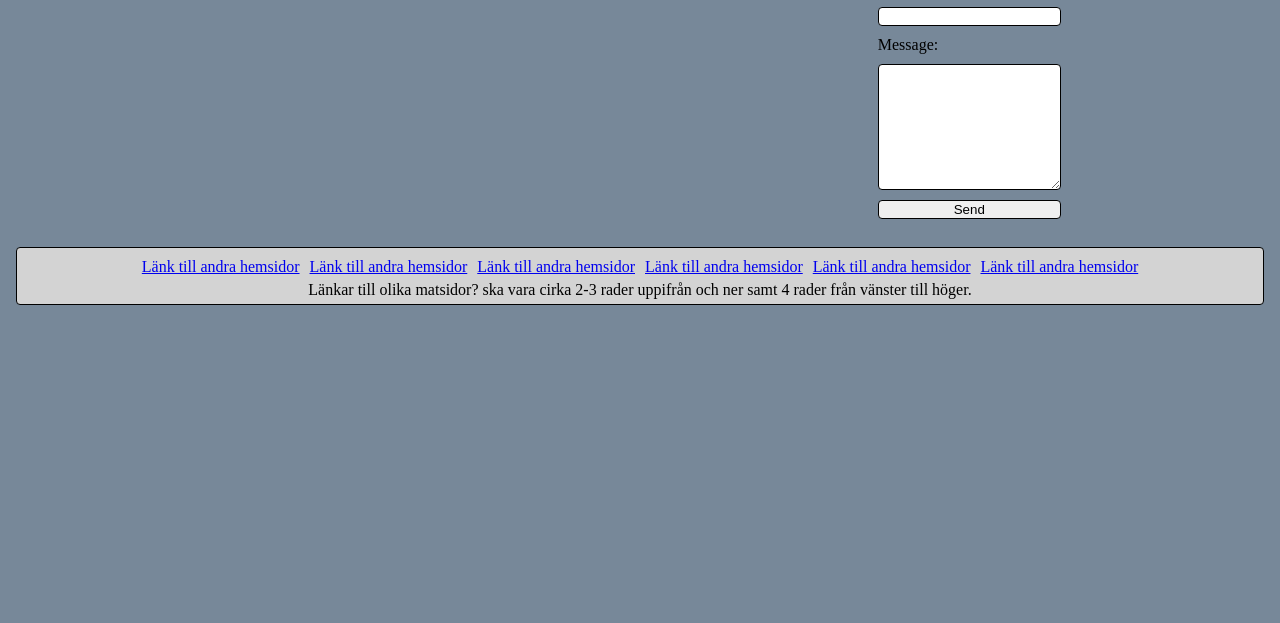
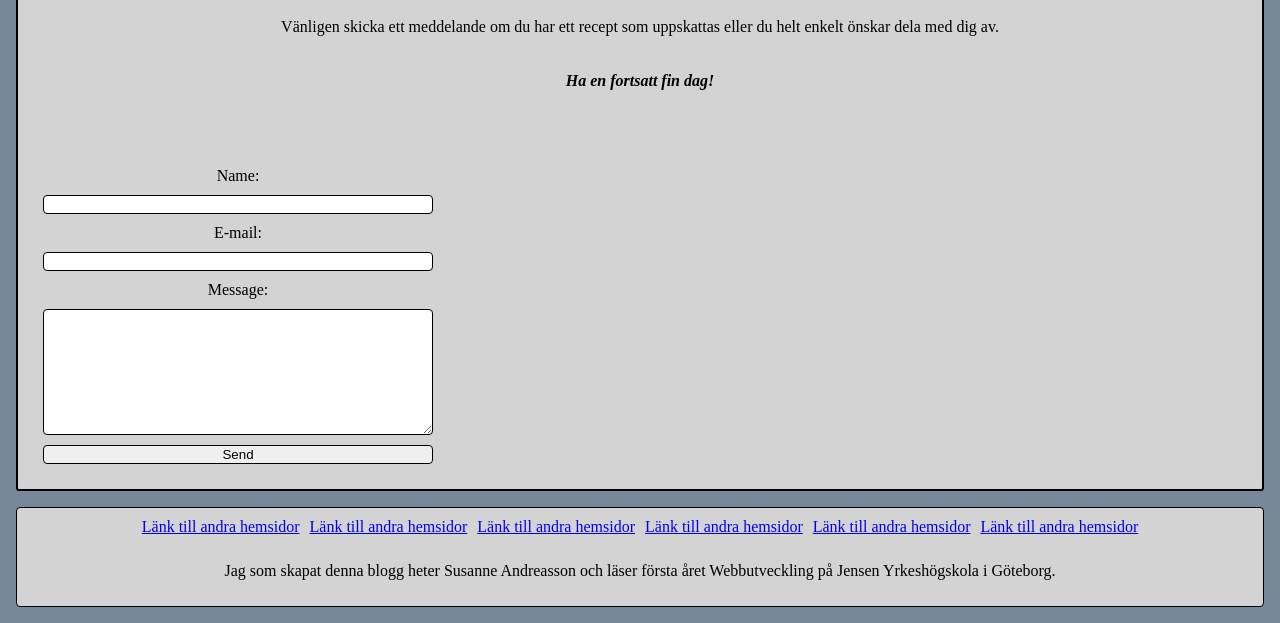
Before and after one commit to MissWicked1/MissWicked1.github.io, a plain HTML site: page contact.html in a window 1280 px wide. Shown: the part 220-843 px from the top of the page. Before the commit the page ends 800 px from the top, so only its background shows below. Drawn offline with Linux system fonts and the light colour scheme.

Commit message:
h1 styling, links and how to make the food is left

```diff
--- a/contact.html
+++ b/contact.html
@@ -26,15 +26,16 @@
 				<img src="Images/Linkedin.jpg" alt="linkedin" id="logos3" />
 			</div>
 		</header>
-			<h1>Contact</h1>
+		<div id="main">
+			<h1>Kontakta oss</h1>
 			<p>
-				Please send me a message if you have a recipe that you want to share or
-				a dish you love and want to tell me about. <br /><br />
+				Vänligen skicka ett meddelande om du har ett recept som uppskattas eller
+				du helt enkelt önskar dela med dig av.
+				<br /><br />
 				<br />
-				<b><i>Have a beautiful day!</i></b>
+				<b><i>Ha en fortsatt fin dag!</i></b>
 			</p>
 			<br /><br />
-			<!--Använd alltid method="POST" om formuläret innehåller personlig/känslig data-->
 			<form method="post">
 				<label for="name">Name:</label>
 				<input type="text" id="name" />
@@ -44,11 +45,7 @@
 				<textarea name="message" id="msg" cols="20" rows="8"></textarea>
 				<input type="submit" value="Send" class="button" />
 			</form>
-			<!--label är det som står inför fältet som ska fyllas i.
-      for är vad för typ av innehåll man ska skriva i.
-      mellan > < skriver man det man vill att användaren ska se/förklaringen till vad man
-      ska skriva.
-      type är vilken typ av knapp/box/punkt man ska klicka i eller användaren ska skriva bokstäver i ett fält. -->
+		</div>
 		<footer id="inspiration">
 			<a href="#">Länk till andra hemsidor</a>
 			<a href="#">Länk till andra hemsidor</a>
@@ -56,9 +53,10 @@
 			<a href="#">Länk till andra hemsidor</a>
 			<a href="#">Länk till andra hemsidor</a>
 			<a href="#">Länk till andra hemsidor</a>
-				Länkar till olika matsidor? ska vara cirka 2-3 rader uppifrån och ner
-				samt 4 rader från vänster till höger.
+			<p>
+				Jag som skapat denna blogg heter Susanne Andreasson och läser första
+				året Webbutveckling på Jensen Yrkeshögskola i Göteborg.
+			</p>
 		</footer>
-		</div>
 	</body>
 </html>
--- a/styling/stylesheet.css
+++ b/styling/stylesheet.css
@@ -163,8 +163,6 @@ button {
 	width: 100%;
 }
 
-/*på kontakta oss och index*/
-
 input {
 	margin: 5px;
 	border: 1px solid black;
@@ -176,13 +174,13 @@ a {
 	padding: 3px;
 }
 
-/*på kontakta oss sidan*/
-
 textarea {
 	margin: 5px;
 	border: 1px solid black;
 	border-radius: 4px;
 }
+
 label {
 	margin: 5px;
+	text-align: center;
 }
```
Also changed, not shown: dragon.html (+12 -2 lines), kladdkaka.html (+12 -3 lines), silvia.html (+12 -2 lines), tacos.html (+12 -2 lines). Lines whose indentation alone changed are shown as unchanged.
